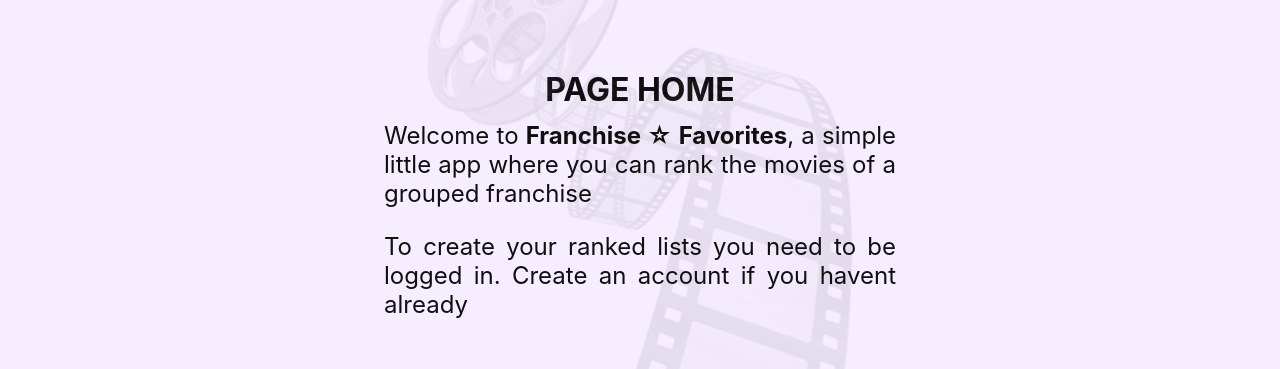
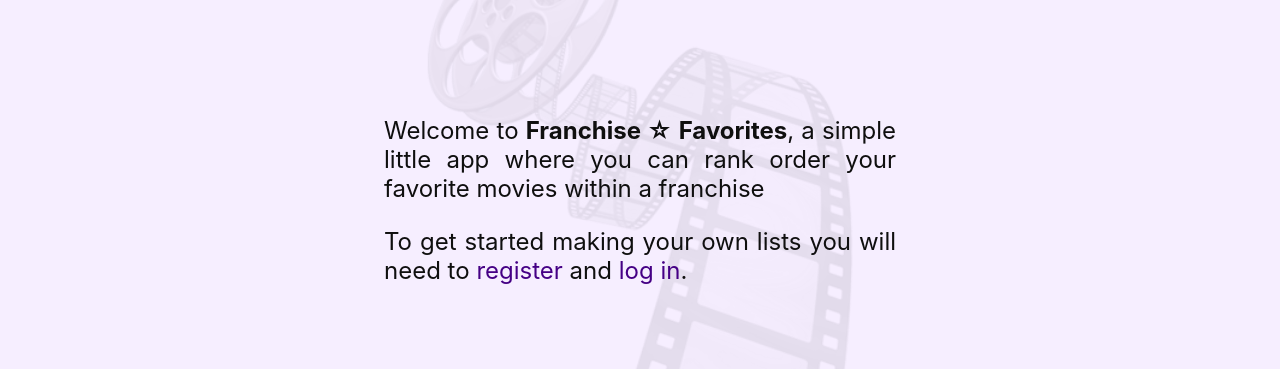
Before and after one commit to StevenJBurns/franchise-favorites, a React (Create React App) app in the folder client/: page / in a window 1280 px wide. Shown: the part 224-593 px from the top of the page. Built offline with nearby package versions, Linux system fonts and the light colour scheme; no server answers.

Commit message:
Added router Links to register and login from PageHome

```diff
--- a/client/src/components/pages/PageHome.css
+++ b/client/src/components/pages/PageHome.css
@@ -22,3 +22,15 @@
   text-align: justify;
   position: relative;
 }
+
+#main-home a:link,
+#main-home a:link {
+  vertical-align: unset;
+  color: #450085;
+  display: inline;
+}
+
+#main-home a:hover,
+#main-home a:visited {
+  color: #450085;
+}
--- a/client/src/components/pages/PageHome.jsx
+++ b/client/src/components/pages/PageHome.jsx
@@ -1,4 +1,5 @@
 import React from "react";
+import { Link } from "react-router-dom";
 
 import "./PageHome.css";
 
@@ -6,9 +7,8 @@ import "./PageHome.css";
 const PageHome = () => {
   return (
     <main id="main-home">
-      <h1>PAGE HOME</h1>
-      <p className="p-home">Welcome to <strong>Franchise &#9734; Favorites</strong>, a simple little app where you can rank the movies of a grouped franchise</p>
-      <p className="p-home">To create your ranked lists you need to be logged in.  Create an account if you havent already</p>
+      <p className="p-home">Welcome to <strong>Franchise &#9734; Favorites</strong>, a simple little app where you can rank order your favorite movies within a franchise</p>
+      <p className="p-home">To get started making your own lists you will need to <Link to="/register">register</Link> and <Link to="/login">log in</Link>.</p>
     </main>
   );
 };
```
